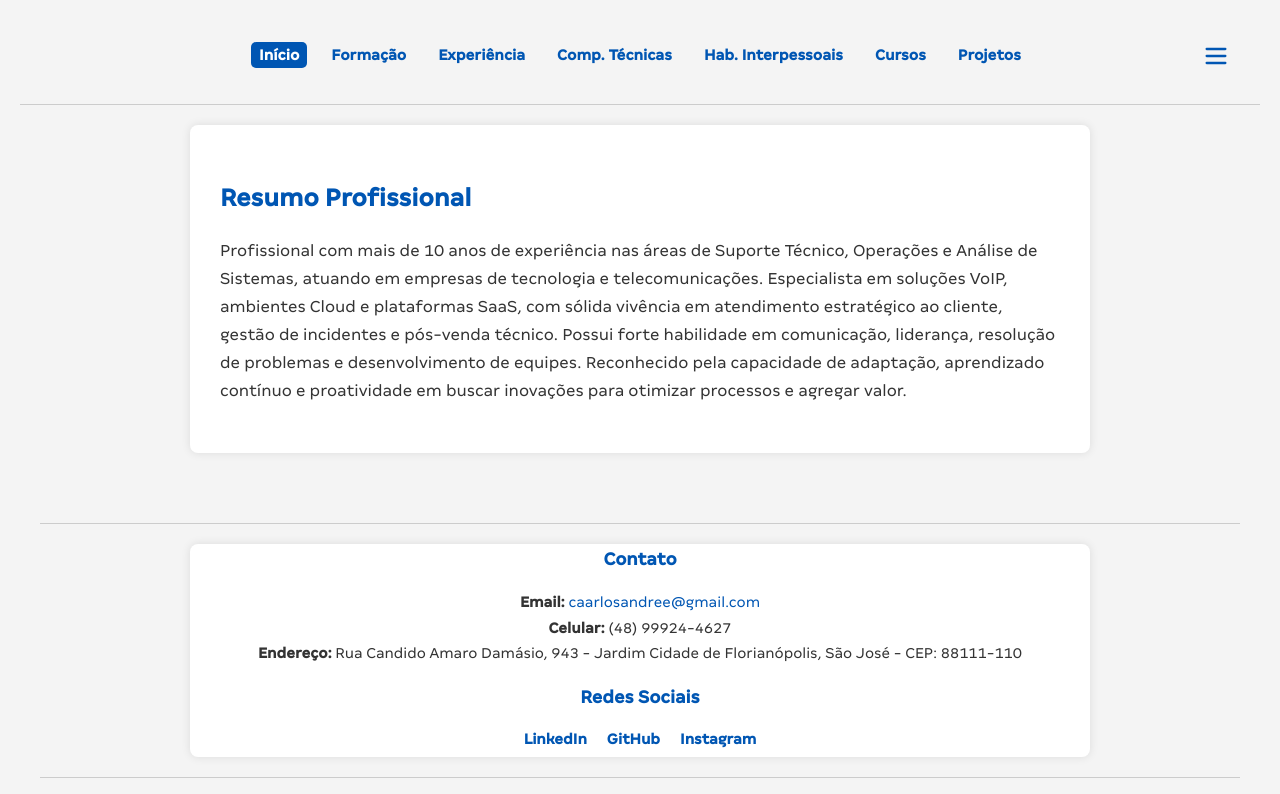
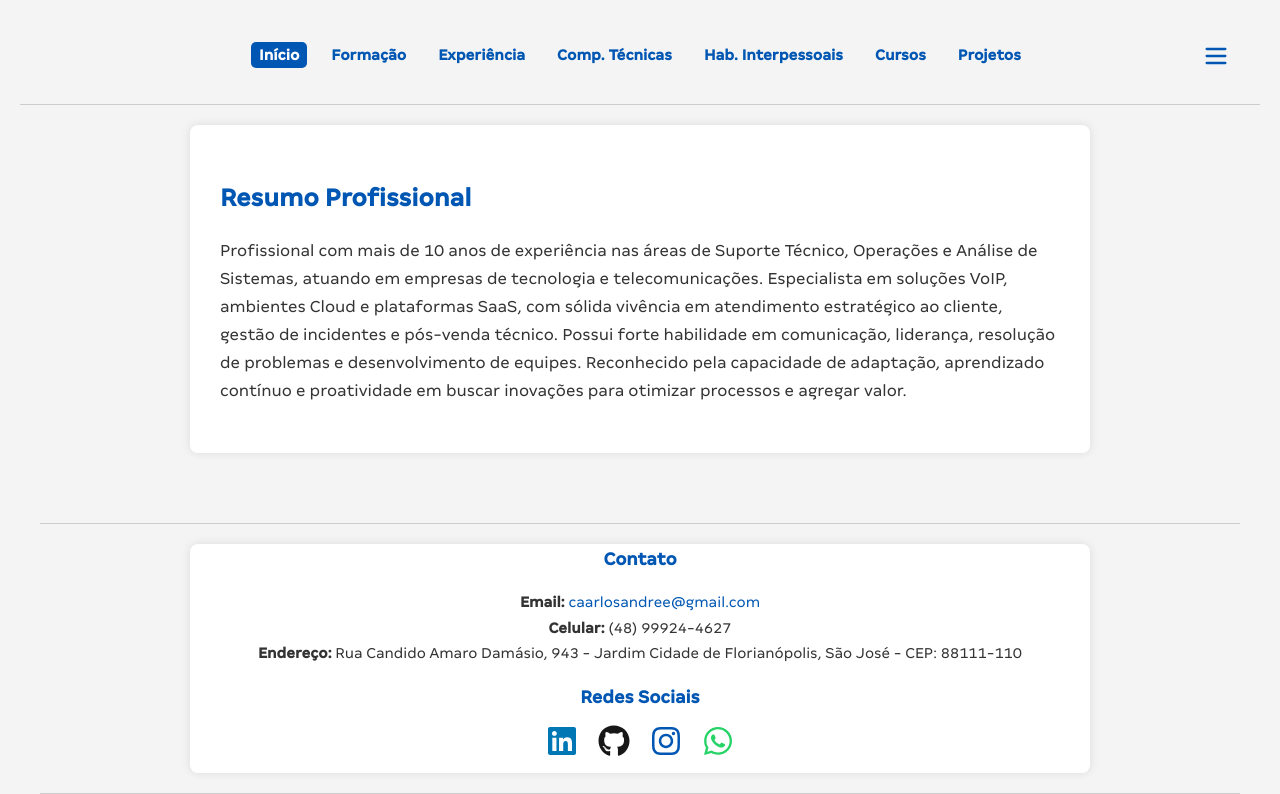
Before and after one commit to caarlosandree/meu-portfolio-react, a React (Vite) app: page / in a window 1280 px wide. Shown: the part 314-1108 px from the top of the page. Built offline with nearby package versions, Linux system fonts and the light colour scheme.

Commit message:
feat: ajuste nos icones das redes sociais

```diff
--- a/package.json
+++ b/package.json
@@ -16,6 +16,7 @@
     "react": "^18.2.0",
     "react-dom": "^18.2.0",
     "react-helmet-async": "^2.0.5",
+    "react-icons": "^5.5.0",
     "react-router-dom": "^6.22.3"
   },
   "devDependencies": {
--- a/src/components/Footer/Footer.css
+++ b/src/components/Footer/Footer.css
@@ -43,21 +43,58 @@ footer hr {
     margin: 0;
     display: flex;
     justify-content: center;
+    align-items: center;
     flex-wrap: wrap;
+    gap: 20px;
 }
 
 .social-links li {
-    margin: 0 10px;
-    padding: 5px 0;
+    margin: 0;
 }
 
 .social-links a {
-    color: #0056b3;
-    text-decoration: none;
-    font-weight: bold;
-    transition: color 0.3s ease;
+    font-size: 32px;
+    display: inline-block;
+    /* Removida a transição de opacidade */
+    transition: transform 0.3s ease;
 }
 
 .social-links a:hover {
-    color: var(--primary-color-darker);
+    transform: scale(1.15);
+    /* Removida a opacidade do hover */
 }
+
+/* Cores específicas de cada marca */
+.social-links .linkedin-icon {
+    color: #0077B5;
+}
+
+.social-links .github-icon {
+    color: #181717;
+}
+
+.social-links .whatsapp-icon {
+    color: #25D366;
+}
+
+/* O gradiente do Instagram - com a correção para renderização */
+.social-links .instagram-icon {
+    background: radial-gradient(circle at 30% 107%, #fdf497 0%, #fdf497 5%, #fd5949 45%,#d6249f 60%,#285AEB 90%);
+    -webkit-background-clip: text;
+    background-clip: text;
+    -webkit-text-fill-color: transparent;
+    /* Dica para o navegador renderizar corretamente */
+    transform: translateZ(0);
+}
+
+/* --- AJUSTE PARA O TEMA ESCURO --- */
+
+/* No tema escuro, o ícone do GitHub precisa ser branco para ser visível */
+[data-theme='dark'] .social-links .github-icon {
+    color: #FFFFFF;
+}
+
+/* Remove a cor genérica para não sobrescrever as cores das marcas */
+[data-theme='dark'] .social-links a {
+    color: inherit;
+}
--- a/src/components/Footer/Footer.jsx
+++ b/src/components/Footer/Footer.jsx
@@ -1,6 +1,7 @@
 // src/components/Footer.jsx
 import React from 'react';
 import './Footer.css';
+import {FaGithub, FaInstagram, FaLinkedin, FaWhatsapp} from "react-icons/fa";
 
 const Footer = () => {
     return (
@@ -15,9 +16,26 @@ const Footer = () => {
                 </p>
                 <h2>Redes Sociais</h2>
                 <ul className="social-links">
-                    <li><a href="https://linkedin.com/in/caarlosandree" target="_blank" rel="noopener noreferrer">LinkedIn</a></li>
-                    <li><a href="https://github.com/caarlosandree" target="_blank" rel="noopener noreferrer">GitHub</a></li>
-                    <li><a href="https://instagram.com/carlosasab" target="_blank" rel="noopener noreferrer">Instagram</a></li>
+                    <li>
+                        <a href="https://linkedin.com/in/caarlosandree" className="linkedin-icon" target="_blank" rel="noopener noreferrer" aria-label="Acessar meu perfil no LinkedIn" title="LinkedIn">
+                            <FaLinkedin />
+                        </a>
+                    </li>
+                    <li>
+                        <a href="https://github.com/caarlosandree" className="github-icon" target="_blank" rel="noopener noreferrer" aria-label="Acessar meu perfil no Github" title="Github">
+                            <FaGithub />
+                        </a>
+                    </li>
+                    <li>
+                        <a href="https://instagram.com/carlosasab" className="instagram-icon" target="_blank" rel="noopener noreferrer" aria-label="Acessar meu perfil no Instagram" title="Instagram">
+                            <FaInstagram />
+                        </a>
+                    </li>
+                    <li>
+                        <a href="https://wa.me/5548999244627" className="whatsapp-icon" target="_blank" rel="noopener noreferrer" aria-label="Me chame no WhatsApp" title="WhatsApp">
+                            <FaWhatsapp />
+                        </a>
+                    </li>
                 </ul>
             </section>
             <hr />
```
Also changed, not shown: 1 other file (tests, documents, lock files or other folders).
